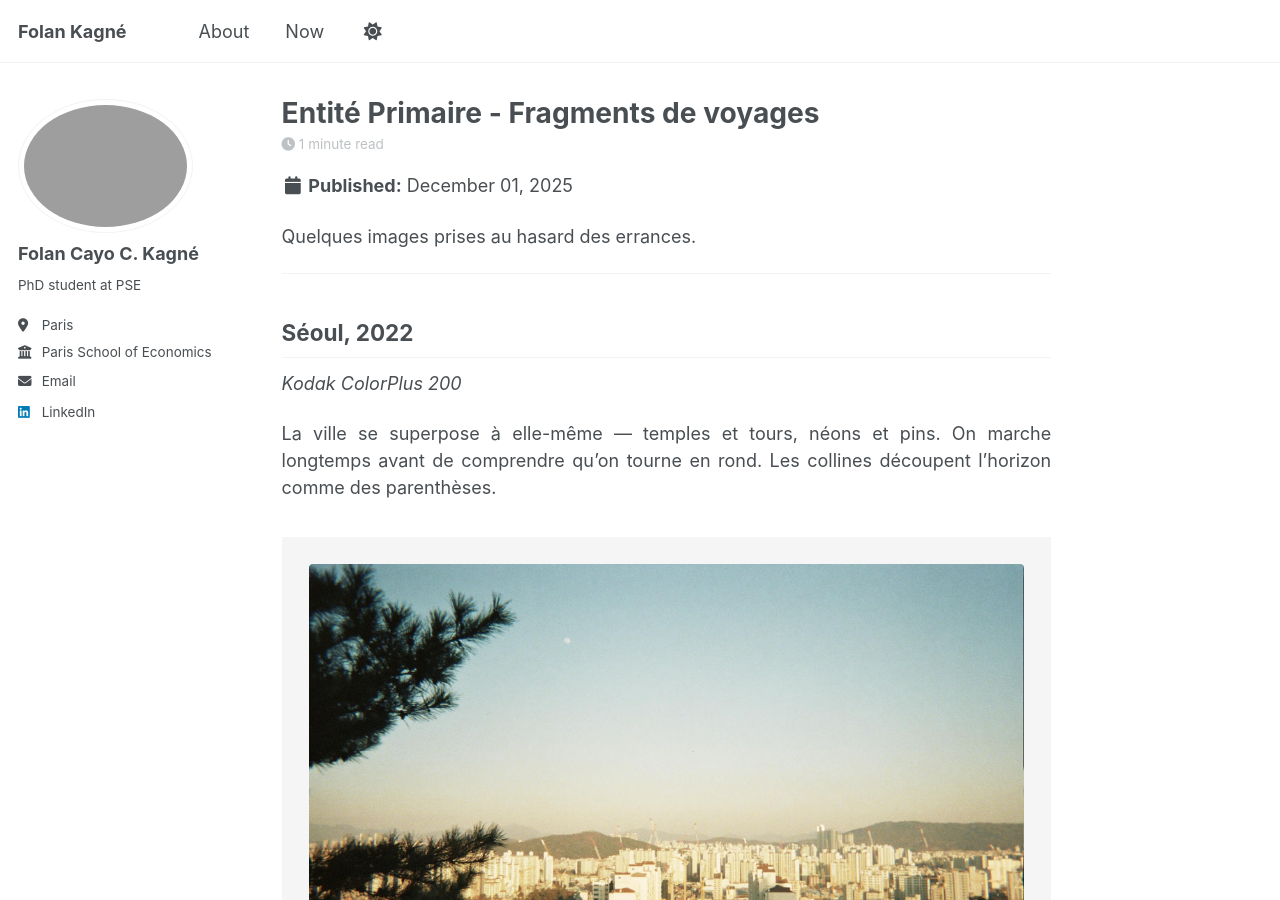
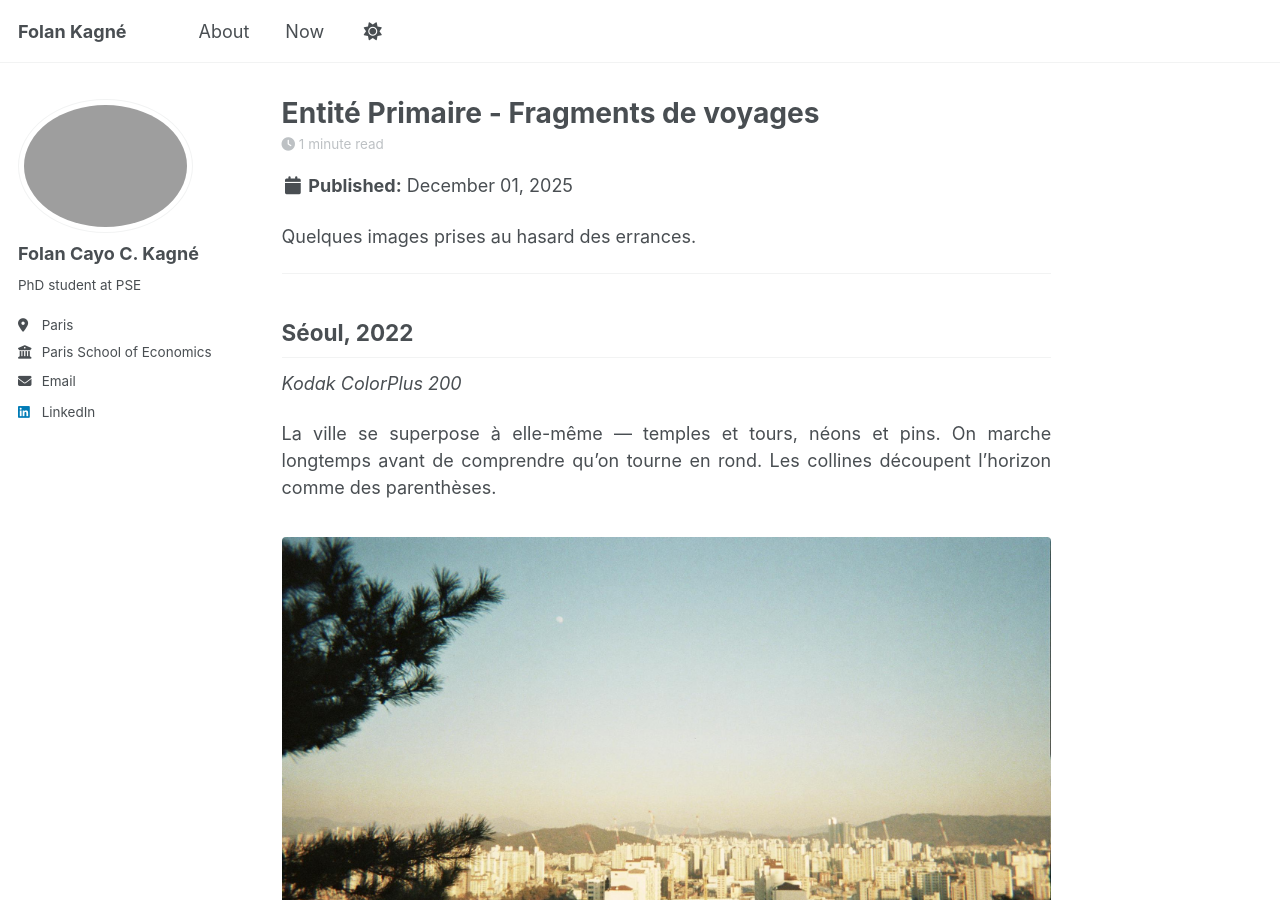
Before and after one commit to folankagne/folankagne.github.io, a Jekyll site: the page built from _posts/2025-12-01-entite-primaire-photos.md, in a window 1280 px wide and 900 px high. Built offline with Jekyll 4.4.1, drawn with Linux system fonts in a browser that asks for light colours; a script that is not in the unit is left out.

Commit message:
Update 2025-12-01-entite-primaire-photos.md

```diff
--- a/_posts/2025-12-01-entite-primaire-photos.md
+++ b/_posts/2025-12-01-entite-primaire-photos.md
@@ -20,11 +20,11 @@ Quelques images prises au hasard des errances.
 
 La ville se superpose à elle-même — temples et tours, néons et pins. On marche longtemps avant de comprendre qu'on tourne en rond. Les collines découpent l'horizon comme des parenthèses.
 
-<figure style="background: #f5f5f5; padding: 1.5rem; margin: 2rem 0; text-align: center;">
-<img src="https://folankagne.github.io/photos/photos/section-1/original/OK_0473.jpg" alt="Seoul skyline through pines" style="max-width: 100%;">
+<figure style="margin: 2rem 0; text-align: center;">
+  <img src="https://folankagne.github.io/photos/photos/section-1/original/OK_0473.jpg" alt="Seoul skyline through pines" style="max-width: 100%;">
 </figure>
 
-<figure style="background: #f5f5f5; padding: 1.5rem; margin: 2rem 0; text-align: center;">
+<figure style="margin: 2rem 0; text-align: center;">
 <img src="https://folankagne.github.io/photos/photos/section-1/original/OK_0467.jpg" alt="Seoul mosque" style="max-width: 100%;">
 </figure>
 
@@ -33,25 +33,25 @@ La ville se superpose à elle-même — temples et tours, néons et pins. On mar
 > Into the haze of neon signs —
 > Seoul keeps its secrets in straight lines.
 
-<figure style="background: #f5f5f5; padding: 1.5rem; margin: 2rem 0; text-align: center;">
+<figure style="margin: 2rem 0; text-align: center;">
 <img src="https://folankagne.github.io/photos/photos/section-1/original/OK_0451.jpg" alt="Seoul park" style="max-width: 100%;">
 </figure>
 
-<figure style="background: #f5f5f5; padding: 1.5rem; margin: 2rem 0; text-align: center;">
+<figure style="margin: 2rem 0; text-align: center;">
 <img src="https://folankagne.github.io/photos/photos/section-1/original/OK_0446.jpg" alt="Seoul street art" style="max-width: 100%;">
 </figure>
 
 J'ai passé des heures à Namsan, à regarder la ville s'étendre en contrebas. Le soir, les gratte-ciels s'allument un à un, comme des pixels sur un écran géant. On finit par ne plus savoir si on regarde la ville ou si c'est elle qui nous regarde.
 
-<figure style="background: #f5f5f5; padding: 1.5rem; margin: 2rem 0; text-align: center;">
+<figure style="margin: 2rem 0; text-align: center;">
 <img src="https://folankagne.github.io/photos/photos/section-1/original/OK_0441.jpg" alt="Seoul sunset" style="max-width: 100%;">
 </figure>
 
-<figure style="background: #f5f5f5; padding: 1.5rem; margin: 2rem 0; text-align: center;">
+<figure style="margin: 2rem 0; text-align: center;">
 <img src="https://folankagne.github.io/photos/photos/section-1/original/OK_0443.jpg" alt="Seoul street" style="max-width: 100%;">
 </figure>
 
-<figure style="background: #f5f5f5; padding: 1.5rem; margin: 2rem 0; text-align: center;">
+<figure style="margin: 2rem 0; text-align: center;">
 <img src="https://folankagne.github.io/photos/photos/section-1/original/OK_35A_0411.jpg" alt="Seoul night" style="max-width: 100%;">
 </figure>
 
@@ -63,12 +63,12 @@ J'ai passé des heures à Namsan, à regarder la ville s'étendre en contrebas.
 
 La chaleur colle à la peau, le grain colle à l'image. Les temples dorés percent le ciel blanc. On marche pieds nus sur le marbre brûlant.
 
-<figure style="background: #f5f5f5; padding: 1.5rem; margin: 2rem 0; text-align: center;">
+<figure style="margin: 2rem 0; text-align: center;">
 <img src="https://folankagne.github.io/photos/photos/section-2/original/OK_9A_0424.jpg" alt="Thailand beach" style="max-width: 100%;">
 </figure>
 
-<figure style="background: #f5f5f5; padding: 1.5rem; margin: 2rem 0; text-align: center;">
-<img src="https://folankagne.github.io/photos/photos/section-2/original/OK_7A_0426.jpg" alt="Thailand mountains" style="max-width: 100%;">
+<figure style="margin: 2rem 0; text-align: center;">
+  <img src="https://folankagne.github.io/photos/photos/section-2/original/OK_7A_0426.jpg" alt="Thailand mountains" style="max-width: 100%;">
 </figure>
 
 > L'or des pagodes fond dans l'air moite,
@@ -76,26 +76,26 @@ La chaleur colle à la peau, le grain colle à l'image. Les temples dorés perce
 > Tandis que le temps, à pas de velours,
 > Efface les traces de nos détours.
 
-<figure style="background: #f5f5f5; padding: 1.5rem; margin: 2rem 0; text-align: center;">
-<img src="https://folankagne.github.io/photos/photos/section-2/original/OK_15A_0418.jpg" alt="Thailand temple" style="max-width: 100%;">
+<figure style="margin: 2rem 0; text-align: center;">
+  <img src="https://folankagne.github.io/photos/photos/section-2/original/OK_15A_0418.jpg" alt="Thailand temple" style="max-width: 100%;">
 </figure>
 
-<figure style="background: #f5f5f5; padding: 1.5rem; margin: 2rem 0; text-align: center;">
-<img src="https://folankagne.github.io/photos/photos/section-2/original/OK_16A_0417.jpg" alt="Thailand Buddha" style="max-width: 100%;">
+<figure style="margin: 2rem 0; text-align: center;">
+  <img src="https://folankagne.github.io/photos/photos/section-2/original/OK_16A_0417.jpg" alt="Thailand Buddha" style="max-width: 100%;">
 </figure>
 
 Il y a quelque chose d'étrange à photographier des lieux sacrés. On vole un peu de leur silence. On emporte ce qui devrait rester.
 
-<figure style="background: #f5f5f5; padding: 1.5rem; margin: 2rem 0; text-align: center;">
-<img src="https://folankagne.github.io/photos/photos/section-2/original/OK_1A_0432.jpg" alt="Thailand forest" style="max-width: 100%;">
+<figure style="margin: 2rem 0; text-align: center;">
+  <img src="https://folankagne.github.io/photos/photos/section-2/original/OK_1A_0432.jpg" alt="Thailand forest" style="max-width: 100%;">
 </figure>
 
-<figure style="background: #f5f5f5; padding: 1.5rem; margin: 2rem 0; text-align: center;">
-<img src="https://folankagne.github.io/photos/photos/section-2/original/OK_2A_0431.jpg" alt="Thailand tree" style="max-width: 100%;">
+<figure style="margin: 2rem 0; text-align: center;">
+  <img src="https://folankagne.github.io/photos/photos/section-2/original/OK_2A_0431.jpg" alt="Thailand tree" style="max-width: 100%;">
 </figure>
 
-<figure style="background: #f5f5f5; padding: 1.5rem; margin: 2rem 0; text-align: center;">
-<img src="https://folankagne.github.io/photos/photos/section-2/original/OK_10A_0423.jpg" alt="Thailand nature" style="max-width: 100%;">
+<figure style="margin: 2rem 0; text-align: center;">
+  <img src="https://folankagne.github.io/photos/photos/section-2/original/OK_10A_0423.jpg" alt="Thailand nature" style="max-width: 100%;">
 </figure>
 
 *  *  *
```
